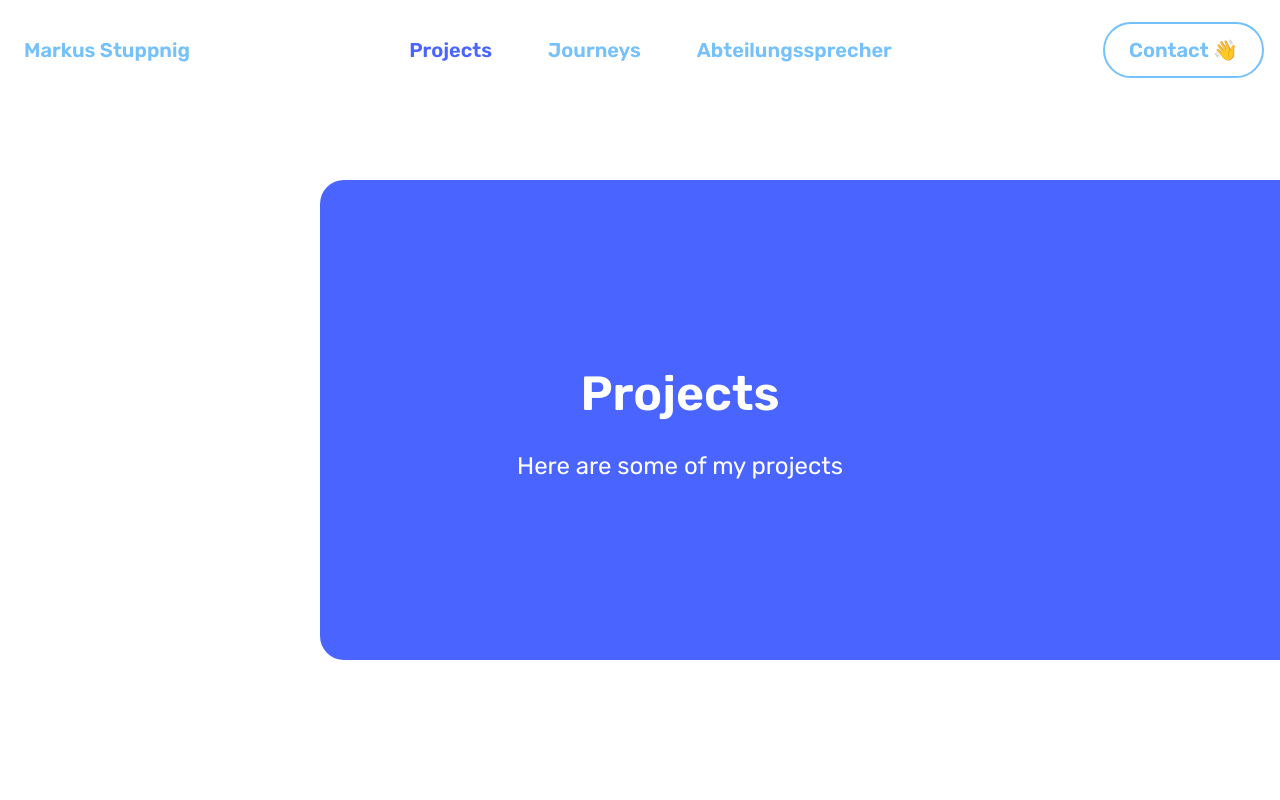
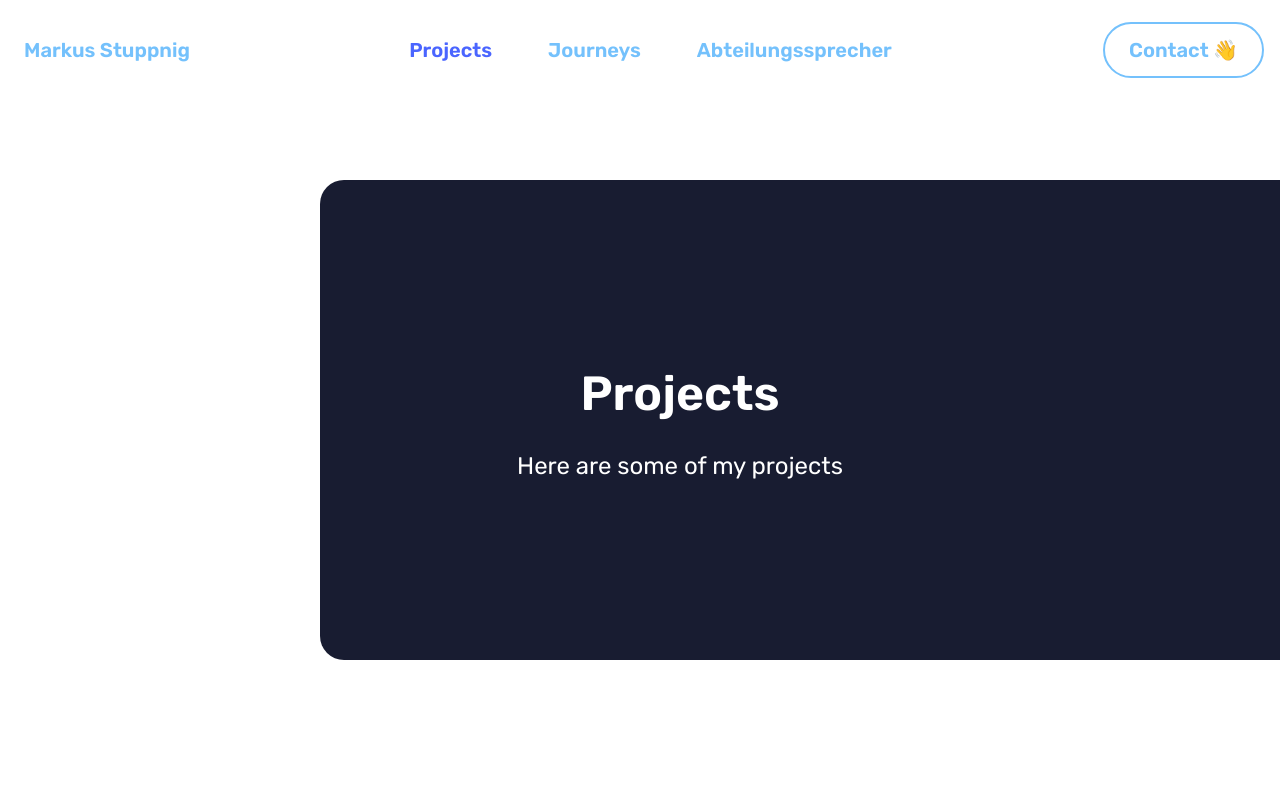
Before and after one commit to Markus-Stuppnig/Website, a Next.js app: page /projects in a window 1280 px wide. Shown: the top 800 px of the page. Built offline with nearby package versions, Linux system fonts and the light colour scheme.

Commit message:
Changed Section Color

```diff
--- a/components/Projects/Projects.tsx
+++ b/components/Projects/Projects.tsx
@@ -9,7 +9,7 @@ export default function Projects() {
   return (
 	<section id="projects" className="mt-[5rem]">
 		<div className="grid grid-cols-12 h-[30rem]">
-			<div className="col-span-12 md:col-start-4 md:col-span-9 bg-secondary py-[10rem] md:rounded-l-3xl grid grid-cols-12">
+			<div className="col-span-12 md:col-start-4 md:col-span-9 bg-black py-[10rem] md:rounded-l-3xl grid grid-cols-12">
 				<div className="text-center col-start-2 col-span-10 md:col-start-3 md:col-span-5 flex flex-col items-center justify-center">
 					<SectionHeading additional="font-semibold mb-5" textColor="text-mywhite">Projects</SectionHeading>
 					<h4 className="text-2xl text-mywhite">Here are some of my projects</h4>
```
